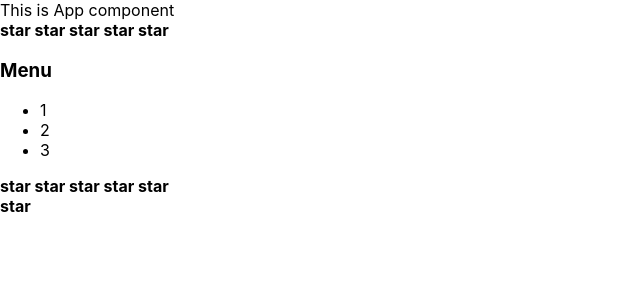
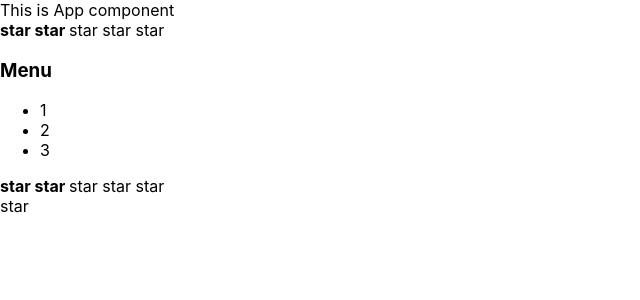
Before and after one commit to UlianaOr/React-cabzda, a React (Create React App) app: page / in a window 1280 px wide. Shown: the top 300 px of the page, without its empty margins (0-640 px from the left). Built offline with nearby package versions, Linux system fonts and the light colour scheme.

Commit message:
accordion

```diff
--- a/src/components/accordion/Rating.tsx
+++ b/src/components/accordion/Rating.tsx
@@ -6,11 +6,12 @@ function Rating () {
     console.log ("Rating rendering")
     return (
         <div>
-        <Star />
-        <Star />
-        <Star />
-        <Star />
-        <Star />
+        <Star selected = {true} />
+        <Star selected = {true}/>
+        <Star selected = {false}/>
+        <Star selected = {false}/>
+        <Star selected = {false}/>
+
         </div>
     )
 }
--- a/src/components/accordion/Star.tsx
+++ b/src/components/accordion/Star.tsx
@@ -1,10 +1,14 @@
 import React from "react";
 
-function Star () {
+function Star (props: any ) {
     console.log ("Star rendering")
-    return (
-        <span> <b> star </b> </span>
-    )
+    if (props. selected === true) {
+        return <span> <b> star </b> </span>
+    } else {
+        return <span>  star  </span>
+    }
+
+
 }
 
 
```
